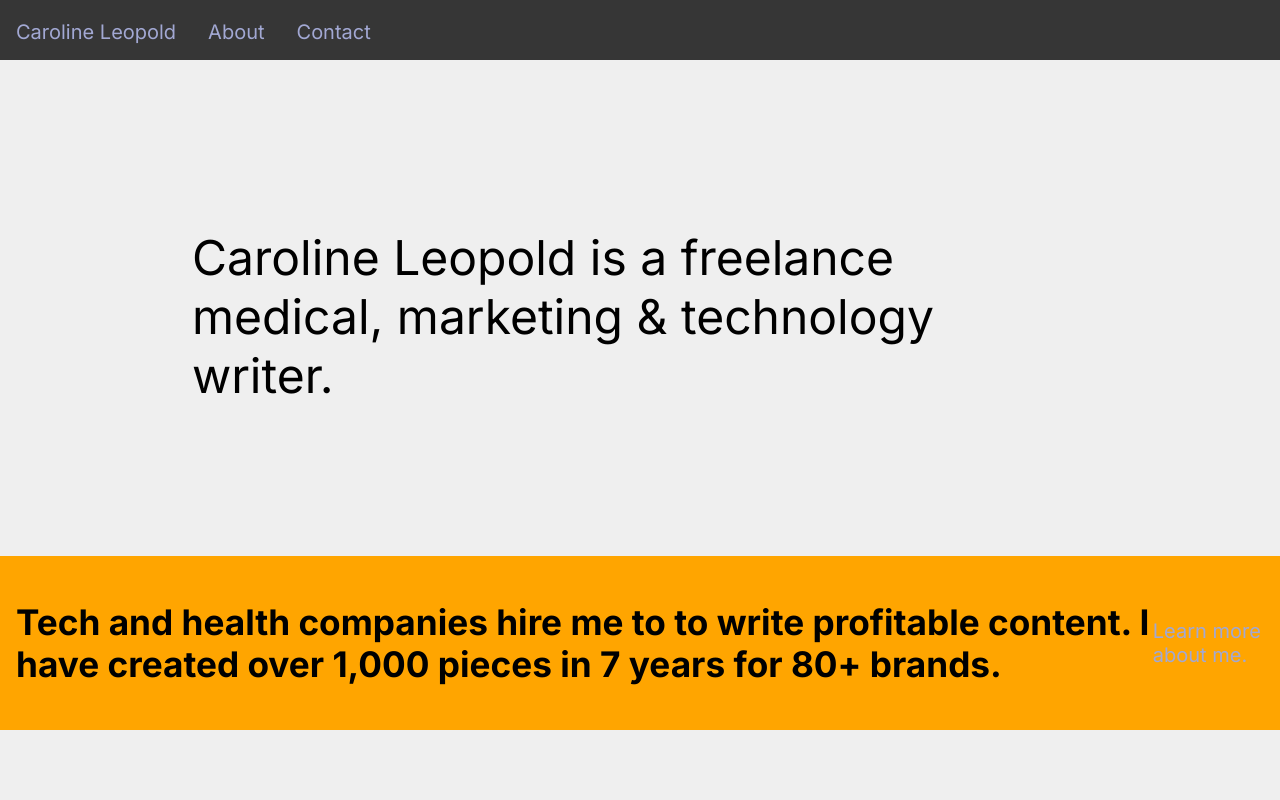
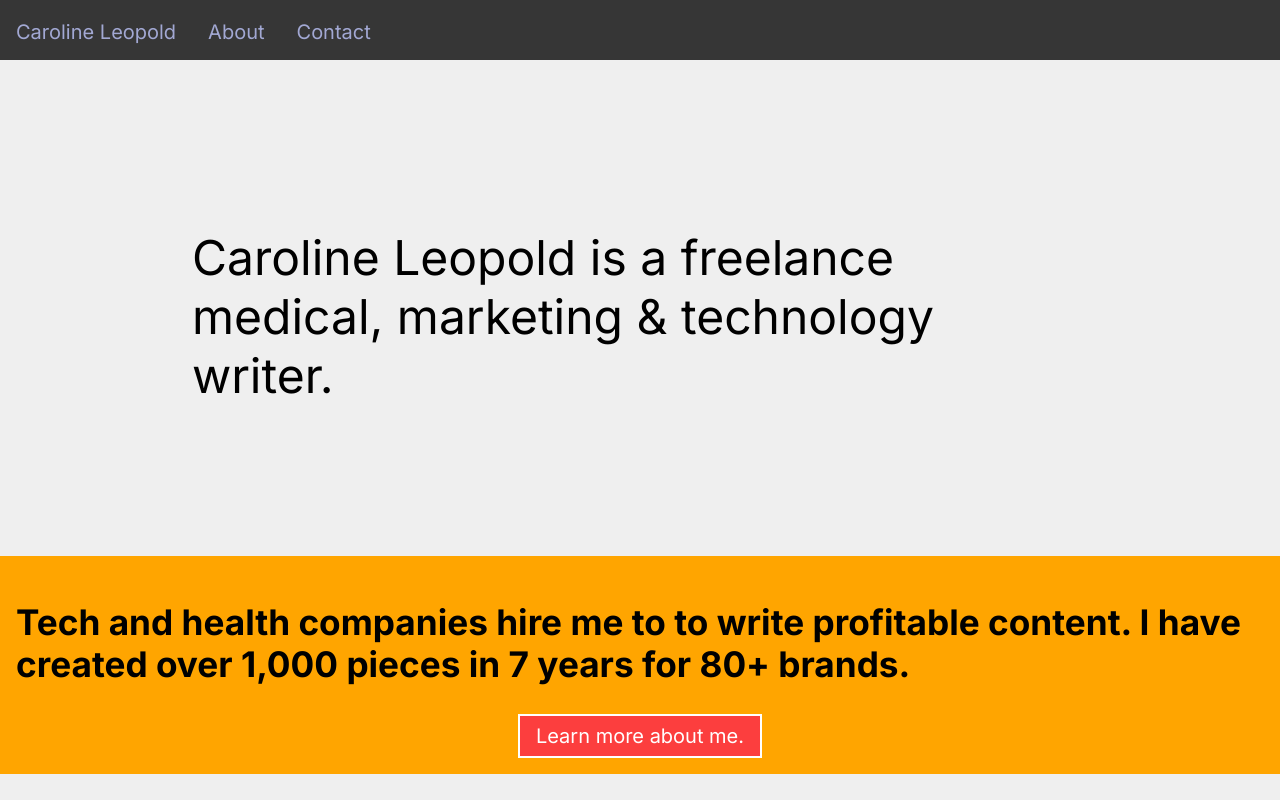
Before and after one commit to cml815/about-a, a React (Create React App) app: page / in a window 1280 px wide. Shown: the top 800 px of the page. Built offline with nearby package versions, Linux system fonts and the light colour scheme.

Commit message:
add btn for about

```diff
--- a/src/App.css
+++ b/src/App.css
@@ -28,11 +28,13 @@
 
 .bio-box {
 display: flex;
+flex-direction: column;
 justify-content: center;
 align-items: center;
 padding: 1rem;
 background-color: orange;
 }
+@media
 
 .bio-box > h2 {
 }
--- a/src/components/Projects.jsx
+++ b/src/components/Projects.jsx
@@ -16,7 +16,7 @@ export function Projects () {
       </section>
       <section className="bio-box">
         <h2>Tech and health companies hire me to to write profitable content. I have created over 1,000 pieces in 7 years for 80+ brands.</h2>
-        <Link to="/about">Learn more about me.
+        <Link className="btn"to="/about">Learn more about me.
         </Link>
       </section>
       <section className="projects-wrapper">
```
